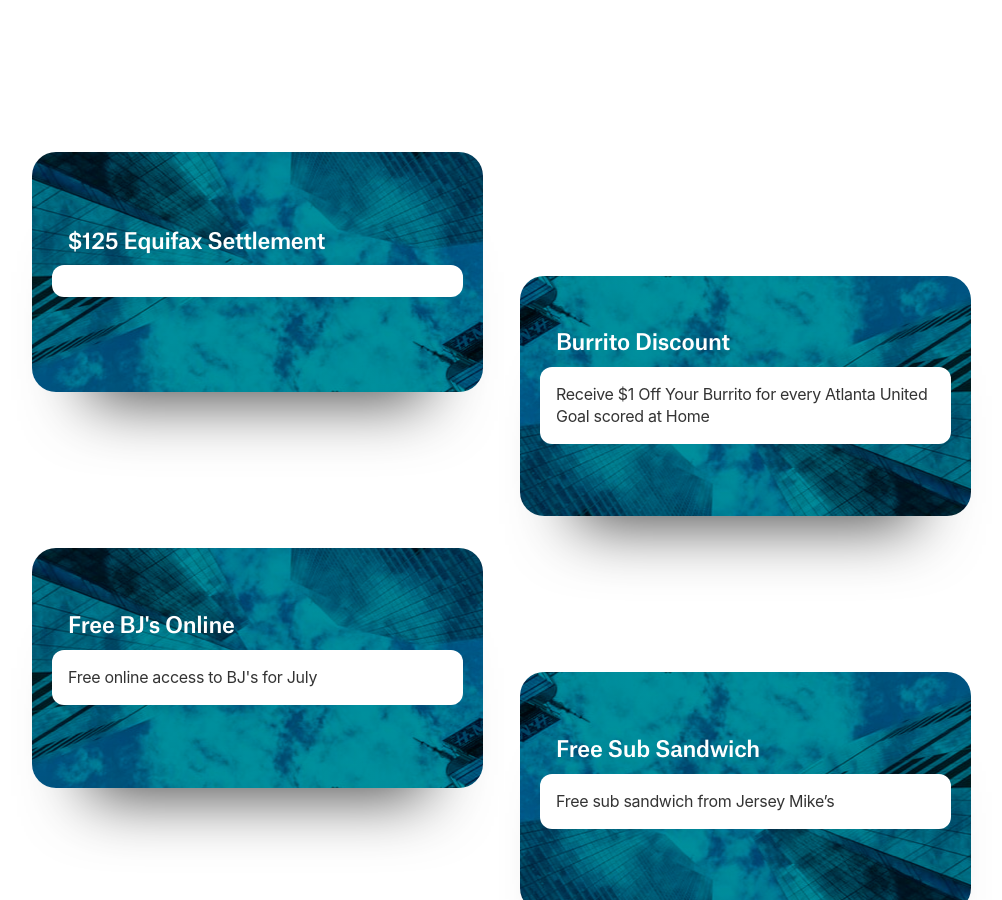
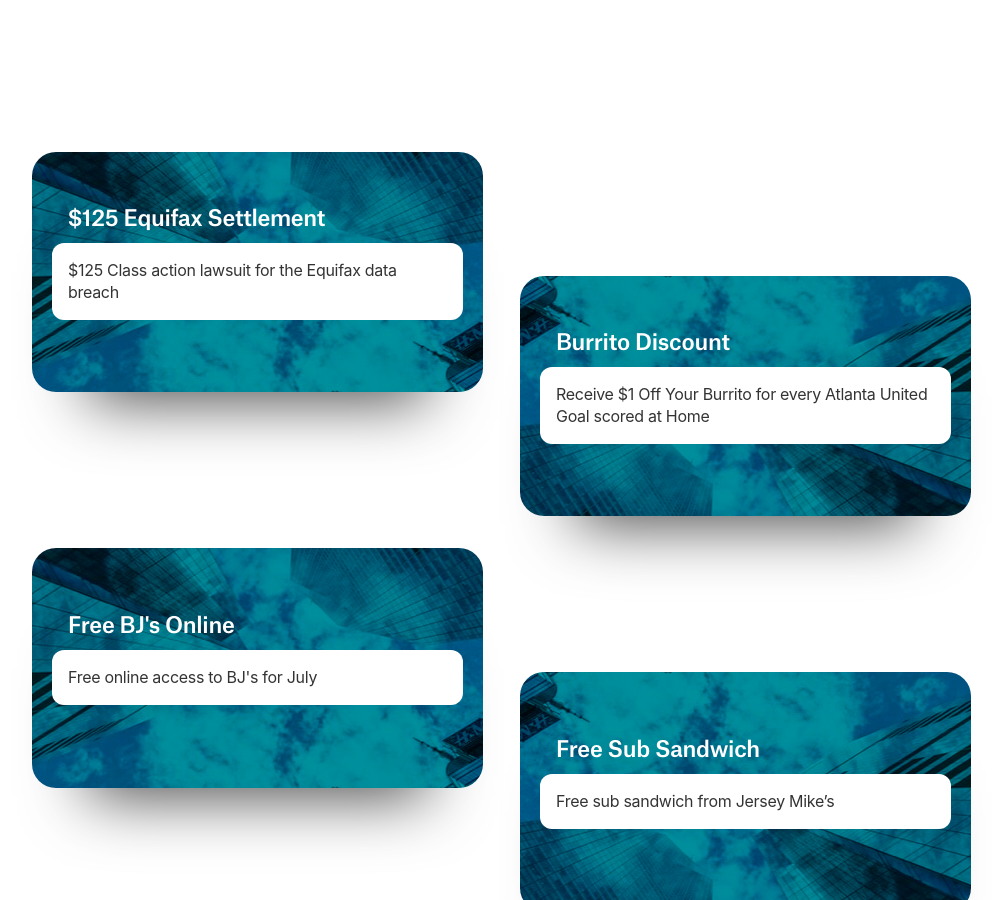
Before and after one commit to ohiosveryown/atldeals, a Jekyll site: the page built from index.html, in a window 1280 px wide and 900 px high, scrolled down 377 px. Shown: the whole window, without its empty margins (139-1141 px from the left). Built offline with Jekyll 4.4.1, drawn with Linux system fonts in a browser that asks for light colours; nearby versions of some CDN libraries.

Commit message:
Updated 125 Dollars Equifax Settlement

```diff
--- a/_posts/2019-07-24-125-dollars-equifax-settlement.markdown
+++ b/_posts/2019-07-24-125-dollars-equifax-settlement.markdown
@@ -5,6 +5,8 @@
 categories:
 - new
 - deals
+image: http://i.imgur.com/b3sd7V7.jpg
+description: "$125 Class action lawsuit for the Equifax data breach "
 layout: post
 ---
 
```
